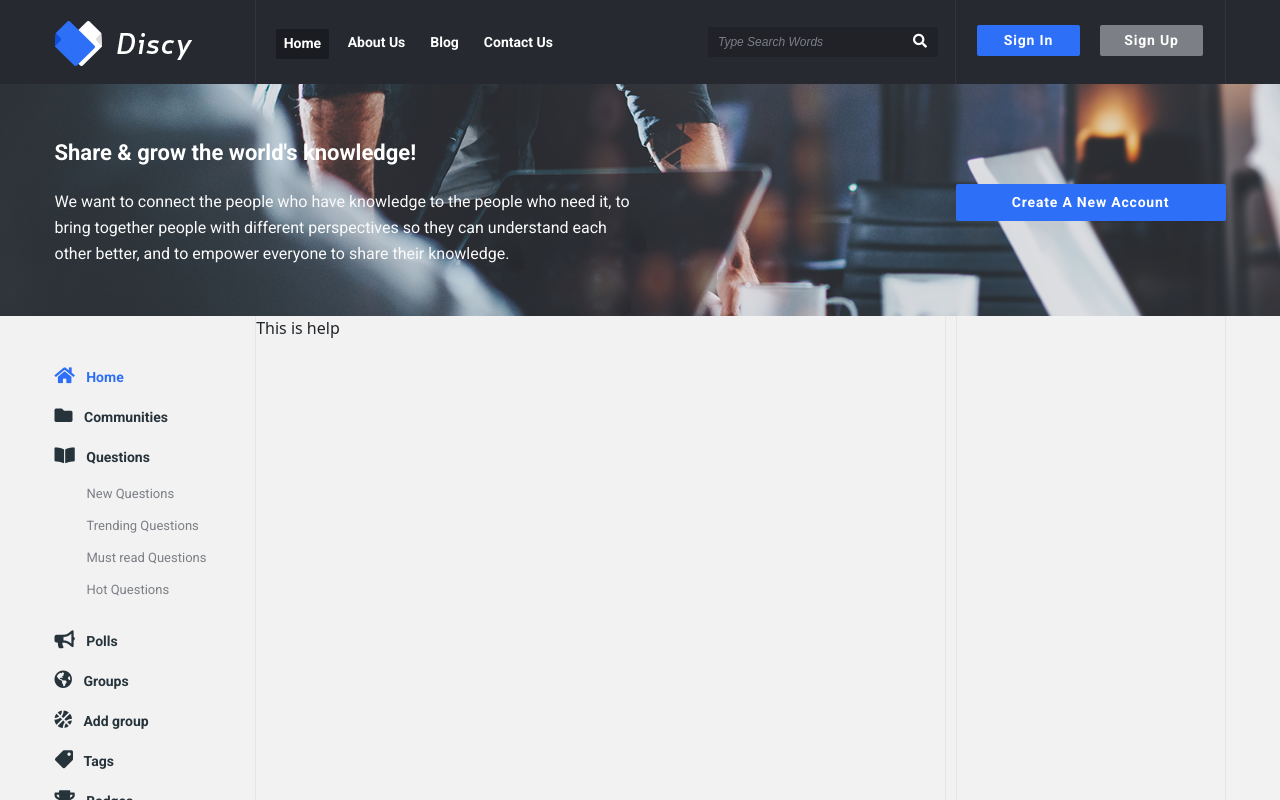
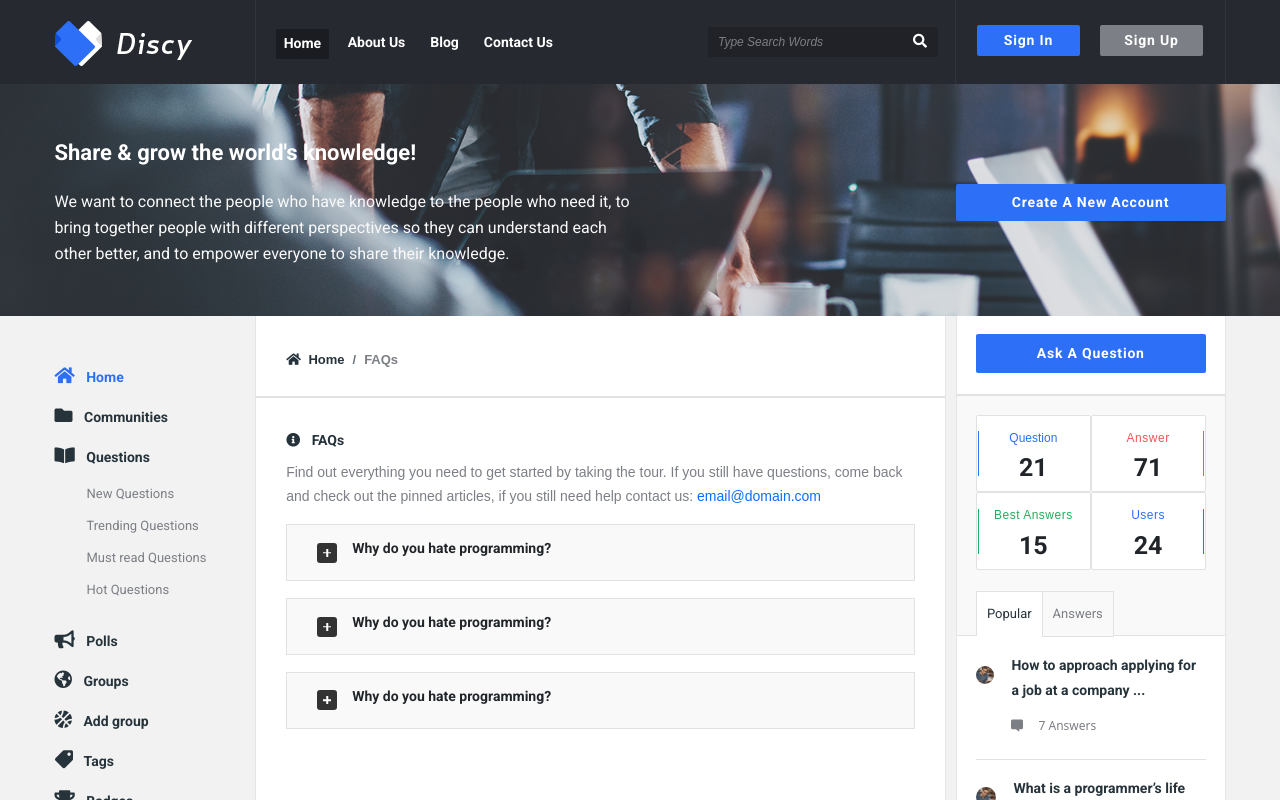
Before and after one commit to ahmadEssam77/Discy, a Vue app: page /help in a window 1280 px wide. Shown: the top 800 px of the page. Built offline with nearby package versions, Linux system fonts and the light colour scheme.

Commit message:
help page and accordion

```diff
--- a/src/App.vue
+++ b/src/App.vue
@@ -13,32 +13,32 @@
       </div>
       <!-- Right -->
       <div class="design-right">
-        <!-- <Rightside /> -->
+        <Rightside />
       </div>
     </div>
   </div>
   <!-- <Upbutton /> -->
   <!-- Footer -->
-  <!-- <Footer /> -->
+  <Footer />
 </template>
 
 <script>
 import Createnewaccount from "./components/Createnewaccount.vue";
 import Navbar from "./components/Navbar.vue";
-// import Rightside from "./components/Rightside.vue";
+import Rightside from "./components/Rightside.vue";
 import Leftside from "./components/Leftside.vue";
 // import Upbutton from "./components/Upbutton.vue";
-// import Footer from "./components/Footer.vue";
+import Footer from "./components/Footer.vue";
 
 export default {
   name: "App",
   components: {
     Navbar,
-    // Rightside,
+    Rightside,
     Leftside,
     // Upbutton,
     Createnewaccount,
-    // Footer,
+    Footer,
   },
 };
 </script>
--- a/src/components/Questionsinsights.vue
+++ b/src/components/Questionsinsights.vue
@@ -201,7 +201,7 @@ h3 {
 }
 
 .test-parent-separator {
-    position: relative;
+  position: relative;
 }
 
 .test-parent-separator::after {
--- a/src/components/Topmembers.vue
+++ b/src/components/Topmembers.vue
@@ -43,7 +43,8 @@ export default {
 </script>
 
 <style scoped>
-h3, h4 {
+h3,
+h4 {
   color: var(--ancor-color);
   font-family: var(--roboto-font-family);
   font-size: 14px;
--- a/src/views/Help.vue
+++ b/src/views/Help.vue
@@ -1,9 +1,240 @@
 <template>
-  <div>This is help</div>
+  <div>
+    <div class="breadcrumb-wrapper">
+      <nav aria-label="breadcrumb">
+        <ol class="breadcrumb">
+          <li class="breadcrumb-item">
+            <router-link to="/" class="text-decoration-none the-home"
+              ><i class="fas fa-home pe-1"></i> Home</router-link
+            >
+          </li>
+          <li
+            class="breadcrumb-item active the-communities"
+            aria-current="page"
+          >
+            FAQs
+          </li>
+        </ol>
+      </nav>
+    </div>
+    <main>
+      <div>
+        <div class="heading">
+          <h6><i class="fas fa-info-circle pe-2"></i> FAQs</h6>
+          <p>
+            Find out everything you need to get started by taking the tour. If
+            you still have questions, come back and check out the pinned
+            articles, if you still need help contact us:
+            <a href="#" class="text-decoration-none">email@domain.com </a>
+          </p>
+        </div>
+        <!-- Accordion -->
+        <div>
+          <div class="accordion">
+            <div class="question" @click="showHide()">
+              <div class="sign">
+                <div class="minus" v-if="minus"></div>
+              </div>
+              <div class="ask">
+                <h2>Why do you hate programming?</h2>
+              </div>
+            </div>
+            <div class="answer" v-if="showP">
+              <p>
+                Questions that need additional work or that are not a good fit
+                for this site may be put on hold by experienced community
+                members. While questions are on hold, they cannot be answered,
+                but can be edited to make them eligible for reopening.
+              </p>
+            </div>
+          </div>
+          <div class="accordion">
+            <div class="question" @click="showHide()">
+              <div class="sign">
+                <div class="minus" v-if="minus"></div>
+              </div>
+              <div class="ask">
+                <h2>Why do you hate programming?</h2>
+              </div>
+            </div>
+            <div class="answer" v-if="showP">
+              <p>
+                Questions that need additional work or that are not a good fit
+                for this site may be put on hold by experienced community
+                members. While questions are on hold, they cannot be answered,
+                but can be edited to make them eligible for reopening.
+              </p>
+            </div>
+          </div>
+          <div class="accordion">
+            <div class="question" @click="showHide()">
+              <div class="sign">
+                <div class="minus" v-if="minus"></div>
+              </div>
+              <div class="ask">
+                <h2>Why do you hate programming?</h2>
+              </div>
+            </div>
+            <div class="answer" v-if="showP">
+              <p>
+                Questions that need additional work or that are not a good fit
+                for this site may be put on hold by experienced community
+                members. While questions are on hold, they cannot be answered,
+                but can be edited to make them eligible for reopening.
+              </p>
+            </div>
+          </div>
+        </div>
+      </div>
+    </main>
+  </div>
 </template>
 
 <script>
-export default {};
+export default {
+  name: "Help",
+  data() {
+    return {
+      showP: false,
+      minus: true,
+    };
+  },
+  methods: {
+    showHide() {
+      this.showP = !this.showP;
+      this.minus = !this.minus;
+    },
+  },
+};
 </script>
 
-<style></style>
+<style scoped>
+div {
+  background-color: var(--white-text);
+}
+
+.breadcrumb-wrapper {
+  padding: 30px;
+  padding-bottom: 10px;
+  border-bottom: 2px solid var(--separator-color);
+  display: flex;
+  align-items: center;
+  justify-content: space-between;
+}
+
+.breadcrumb-wrapper .the-home {
+  color: var(--ancor-color) !important;
+  font-family: var(--arial-font-family);
+  font-size: 13px;
+  font-weight: 600;
+  transition: 0.5s;
+}
+
+.breadcrumb-wrapper .the-home:hover {
+  color: var(--main-blue-bg-text-color) !important;
+}
+
+.breadcrumb-wrapper .the-communities {
+  font-family: var(--arial-font-family);
+  color: var(--btn-bg-gray);
+  font-size: 13px;
+  font-weight: 600;
+  padding-top: 4px;
+}
+
+/* Main */
+main {
+  background-color: var(--white-text);
+  height: 1355px;
+  padding: 30px;
+}
+
+.heading h6 {
+  color: #26333b;
+  font-family: var(--roboto-font-family);
+  font-size: 14px;
+  line-height: 24px;
+  font-weight: 700;
+}
+
+.heading p {
+  line-height: 24px;
+  font-size: 14px;
+  font-family: var(--arial-font-family);
+  font-weight: 400;
+  color: var(--btn-bg-gray);
+}
+
+.heading a:hover {
+  color: #272930;
+}
+
+/* Accordion */
+.accordion {
+  background-color: var(--questions-bg-widget);
+  border: 1px solid var(--separator-color);
+  padding: 15px 30px;
+  font-family: var(--roboto-font-family);
+  margin-bottom: 17px;
+}
+
+.question {
+  display: flex;
+  align-items: center;
+  cursor: pointer;
+  background-color: transparent;
+}
+
+.ask {
+  background-color: transparent;
+}
+
+.ask h2 {
+  font-size: 14px;
+  font-weight: 700;
+}
+
+.sign {
+  width: 20px;
+  height: 20px;
+  background-color: #333;
+  border-radius: 3px;
+  margin-right: 15px;
+  position: relative;
+}
+
+.sign::after {
+  content: "";
+  width: 8px;
+  height: 1.5px;
+  background-color: #fff;
+  position: absolute;
+  left: 50%;
+  top: 50%;
+  transform: translate(-50%, -50%);
+}
+
+.minus {
+  width: 1.5px;
+  height: 8px;
+  background-color: #fff;
+  position: absolute;
+  top: 50%;
+  left: 50%;
+  transform: translate(-50%, -50%);
+}
+
+.answer {
+  border-top: 1px solid var(--separator-color);
+  transition: 0.5s;
+  margin-top: 15px;
+  padding-top: 7px;
+  background-color: transparent;
+}
+
+.answer p {
+  font-size: 13px;
+  font-family: var(--arial-font-family);
+  color: var(--footer-text-color);
+}
+</style>
--- a/src/views/Home.vue
+++ b/src/views/Home.vue
@@ -150,7 +150,7 @@ a:hover {
   font-family: var(--roboto-font-family);
   font-size: 14px;
   font-weight: 700;
-  letter-spacing: .8px;
+  letter-spacing: 0.8px;
   padding: 9px;
   margin-top: 10px;
   margin-bottom: 10px;
```
